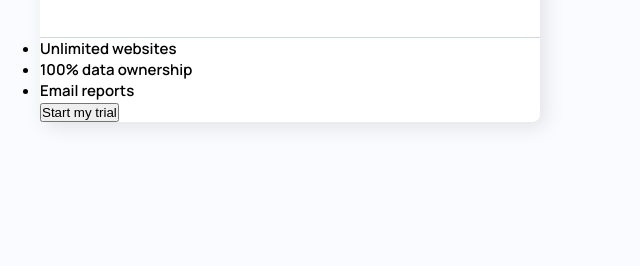
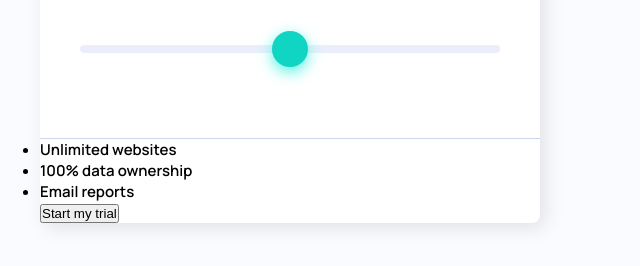
Before and after one commit to abinjohn123/interactive-pricing-component, a plain HTML site: page index.html in a window 1280 px wide. Shown: the part 138-404 px from the top of the page, without its empty margins (0-640 px from the left). Drawn offline with Linux system fonts and the light colour scheme.

Commit message:
feat: work on range slider

```diff
--- a/index.html
+++ b/index.html
@@ -34,7 +34,9 @@
           <p class="price-value">$16.00</p>
           <p class="price-range">/ month</p>
         </div>
-        <div class="price-slider"></div>
+        <div class="price-slider">
+          <input class="slider" type="range" name="slider" id="slider" />
+        </div>
         <div class="subscription-choice"></div>
       </div>
       <div class="card-bottom">
--- a/styles.css
+++ b/styles.css
@@ -49,6 +49,8 @@ body {
     grid-template-columns: 1fr;
 }
 
+/* Top Card */
+
 .card-top {
     border-bottom: 1px solid var(--toggle-bg);
     padding: 4rem;
@@ -58,6 +60,7 @@ body {
     display: grid;
     grid-template-columns: 1fr 1fr;
     align-items: center;
+    row-gap: 4rem;
 }
 
 .pageviews {
@@ -78,3 +81,63 @@ body {
     font-weight: 800;
     font-size: 4rem;
 }
+
+.price-slider {
+    grid-column: 1/-1;
+}
+
+.slider {
+    /* Override default CSS styles */
+    -webkit-appearance: none;
+    appearance: none;
+    /* Full-width */
+    width: 100%;
+    /* Specified height */
+    height: 0.8rem;
+    border-radius: 10px;
+    outline: none;
+
+    background: var(--slider-empty);
+}
+
+/* Slider Handle */
+.slider::-webkit-slider-thumb {
+    /* Override default look */
+    -webkit-appearance: none;
+    appearance: none;
+
+    /* Set a specific slider handle width */
+    height: 3.6rem;
+    width: 3.6rem;
+
+    background: var(--slider-bg);
+    box-shadow: 0 5px 15px hsl(174, 86%, 65%);
+
+    border-radius: 50%;
+    cursor: pointer;
+
+    transition: box-shadow 0.3s;
+
+}
+
+.slider::-moz-range-thumb {
+    width: 25px;
+    height: 100px;
+    background: var(--slider-bg);
+    box-shadow: 0 5px 15px hsl(174, 86%, 65%);
+
+    cursor: pointer;
+
+    transition: box-shadow 0.3s;
+}
+
+/* Click action */
+.slider::-webkit-slider-thumb:active {
+    background: hsl(174, 86%, 35%);
+    box-shadow: 0 5px 15px hsl(174, 86%, 85%)
+}
+
+.slider::-moz-range-thumb:active {
+    background: hsl(174, 86%, 35%);
+    box-shadow: 0 5px 15px hsl(174, 86%, 85%)
+}
```
